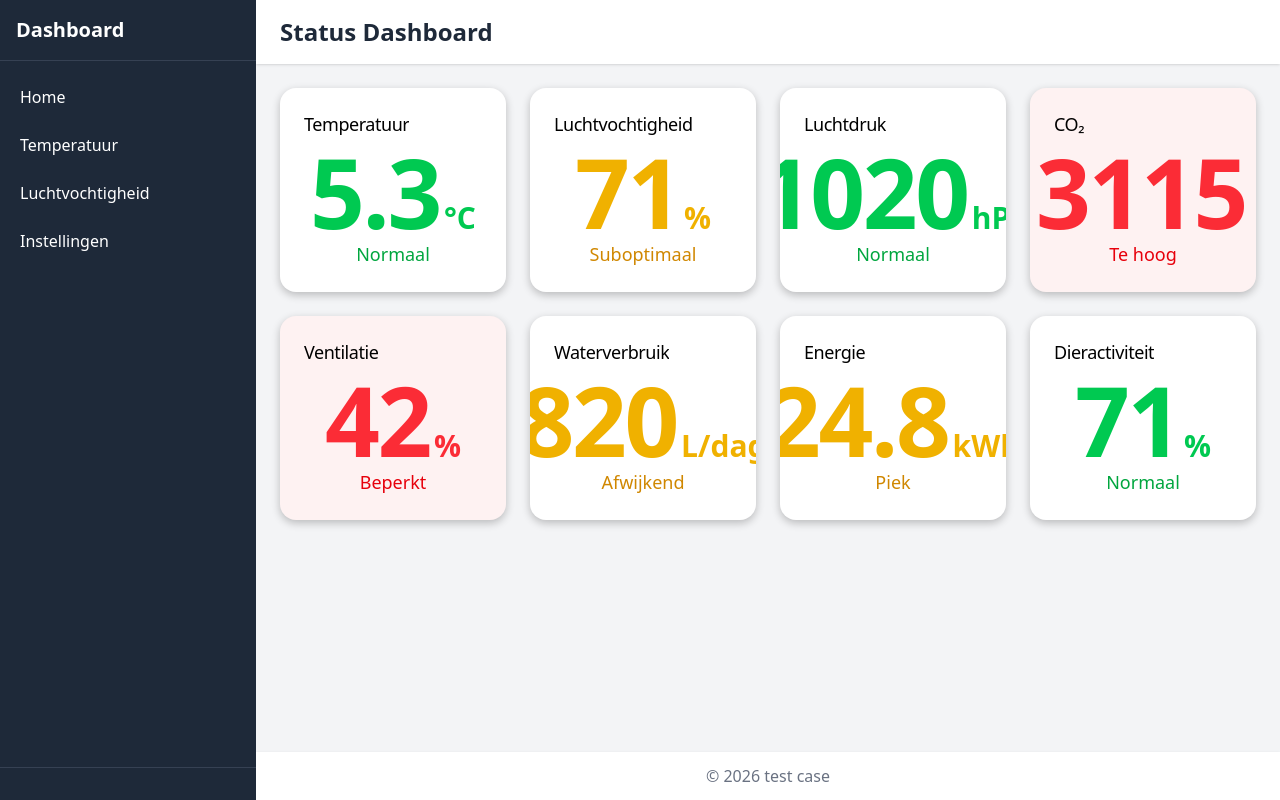
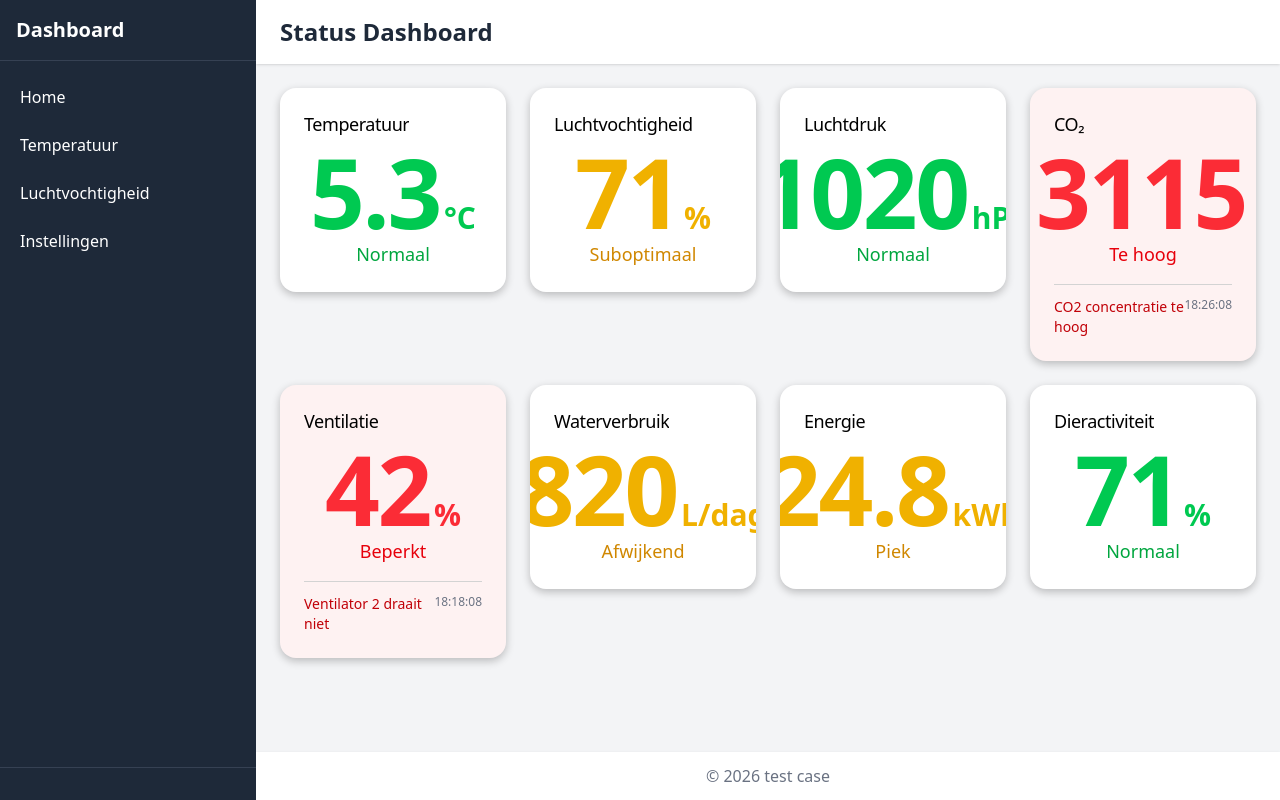
Before and after one commit to MillieOfzo/fan-status-card, an Angular app: page / in a window 1280 px wide. Built offline with nearby package versions, Linux system fonts and the light colour scheme.

Commit message:
refactor: always show alarms if card has an error. On click wil hide the alarms

```diff
--- a/src/app/app.ts
+++ b/src/app/app.ts
@@ -1,8 +1,8 @@
 import { CommonModule } from '@angular/common';
-import { Component, inject } from '@angular/core';
+import { ChangeDetectionStrategy, Component, inject } from '@angular/core';
 import { combineLatest, map } from 'rxjs';
 import { AlarmTestDataService } from './core/data/alarm-test-data.service';
-import { STATIC_DASHBOARD_CARDS, TestDataService } from './core/data/test-data.service';
+import { TestDataService } from './core/data/test-data.service';
 import { Co2Evaluator } from './core/status/co2.evaluator';
 import { HumidityEvaluator } from './core/status/humidity.evaluator';
 import { PressureEvaluator } from './core/status/pressure.evaluator';
@@ -14,6 +14,7 @@ import { StatusCard } from './shared/ui/status-card/status-card';
   imports: [StatusCard, CommonModule],
   templateUrl: './app.html',
   styleUrls: ['./app.css'],
+  changeDetection: ChangeDetectionStrategy.OnPush
 })
 export class App {
   private readonly data = inject(TestDataService)
--- a/src/app/shared/ui/status-card/status-card.ts
+++ b/src/app/shared/ui/status-card/status-card.ts
@@ -51,7 +51,7 @@ import { IStatusCard } from './contracts/status-card.interface';
 export class StatusCard {
   @Input({ required: true }) data!: IStatusCard;
 
-  showAlarms = false;
+  showAlarms = true;
 
   onCardClick() {
     if (this.data.status === 'error' && this.data.alarms?.length) {
```
Also changed, not shown: 1 other file (tests, documents, lock files or other folders).
